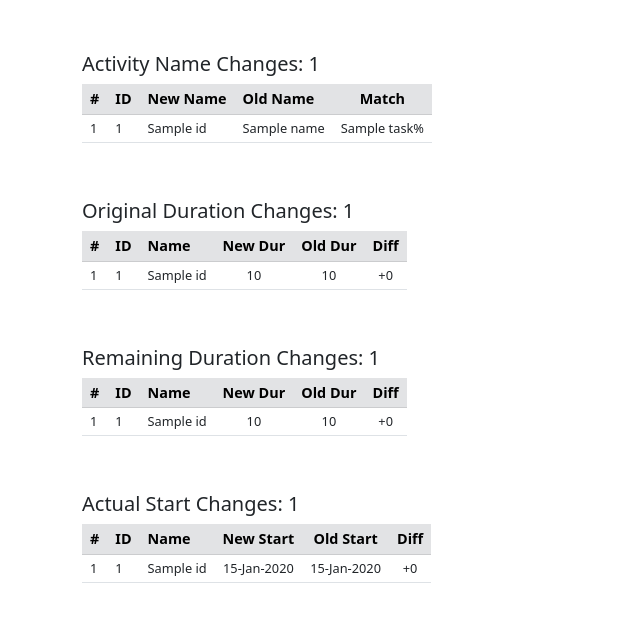
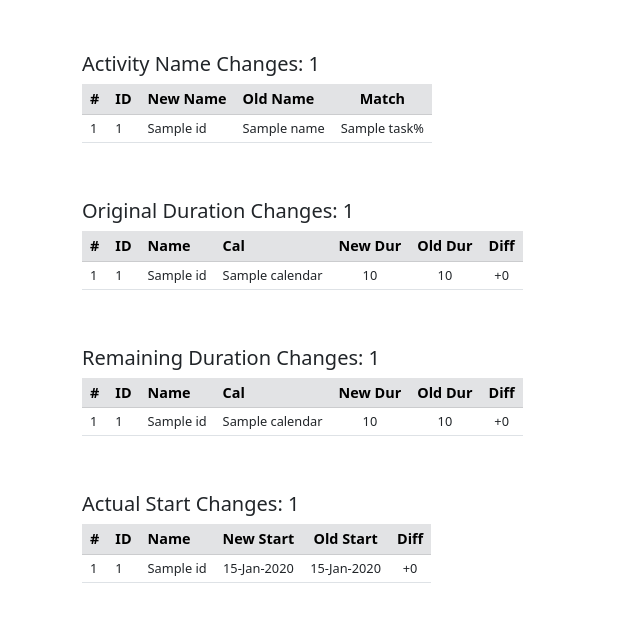
Before and after one commit to jjCode01/xer_pro, a Flask app: template xer_pro/templates/compare.html in a window 1280 px wide. Shown: the part 720-1352 px from the top of the page, without its empty margins (0-640 px from the left). Run offline with Flask 2, Linux system fonts and the light colour scheme; the template is opened without the code that fills it: most values are stand-ins (such as "Sample title", 1, 10 or a date in 2020); some libraries are stand-ins or nearby versions.

Commit message:
added column for calendar in duration change tables

```diff
--- a/xer_pro/templates/compare.html
+++ b/xer_pro/templates/compare.html
@@ -165,6 +165,7 @@
                             <th scope="col">#</th>
                             <th scope="col" class="text-start">ID</th>
                             <th scope="col" class="text-start">Name</th>
+                            <th scope="col" class="text-start">Cal</th>
                             <th scope="col" class="text-center">New Dur</th>
                             <th scope="col" class="text-center">Old Dur</th>
                             <th scope="col" class="text-center">Diff</th>
@@ -176,6 +177,7 @@
                             <td>{{ loop.index }}</td>
                             <td class="text-start text-nowrap">{{ task[0].activity_id }}</td>
                             <td class="text-start">{{ task[0].name }}</td>
+                            <td class="text-start">{{ task[0].calendar.name }}</td>
                             <td class="text-center">{{ task[0].original_duration|formatnumber }}</td>
                             <td class="text-center">{{ task[1].original_duration|formatnumber }}</td>
                             {% with %}
@@ -201,6 +203,7 @@
                             <th scope="col">#</th>
                             <th scope="col" class="text-start">ID</th>
                             <th scope="col" class="text-start">Name</th>
+                            <th scope="col" class="text-start">Cal</th>
                             <th scope="col" class="text-center">New Dur</th>
                             <th scope="col" class="text-center">Old Dur</th>
                             <th scope="col" class="text-center">Diff</th>
@@ -212,6 +215,7 @@
                             <td>{{ loop.index }}</td>
                             <td class="text-start text-nowrap">{{ task[0].activity_id }}</td>
                             <td class="text-start">{{ task[0].name }}</td>
+                            <td class="text-start">{{ task[0].calendar.name }}</td>
                             <td class="text-center">{{ task[0].remaining_duration|formatnumber }}</td>
                             <td class="text-center">{{ task[1].remaining_duration|formatnumber }}</td>
                             {% with %}
```
